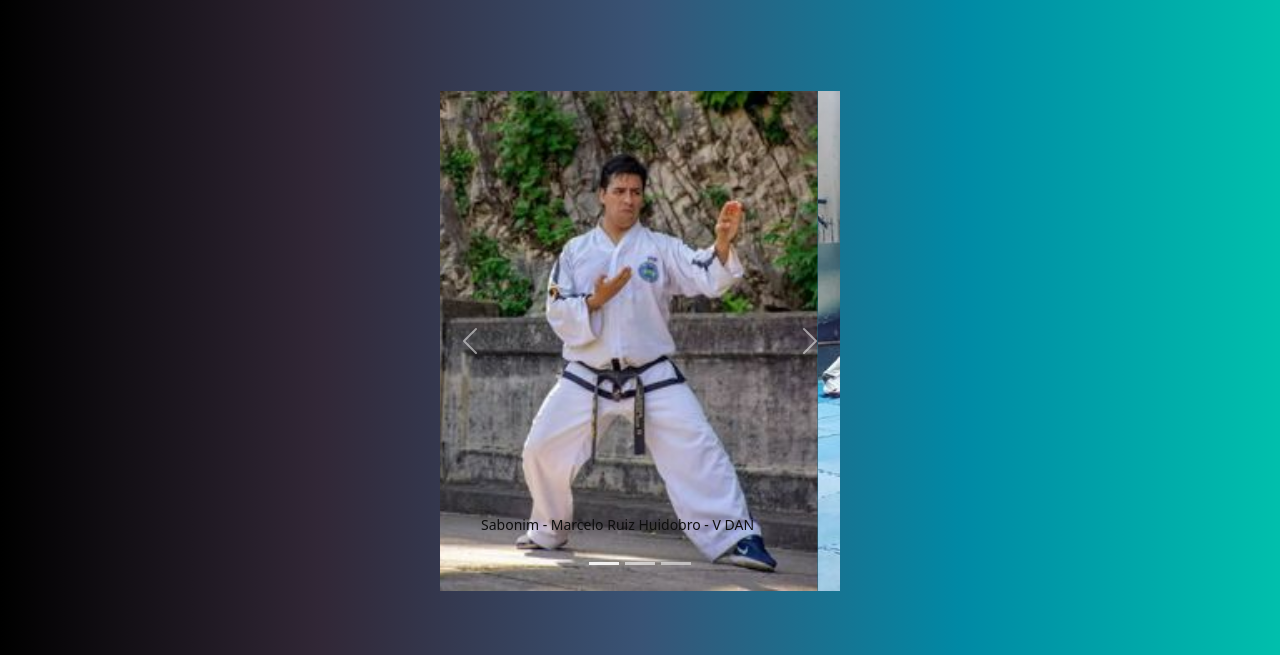
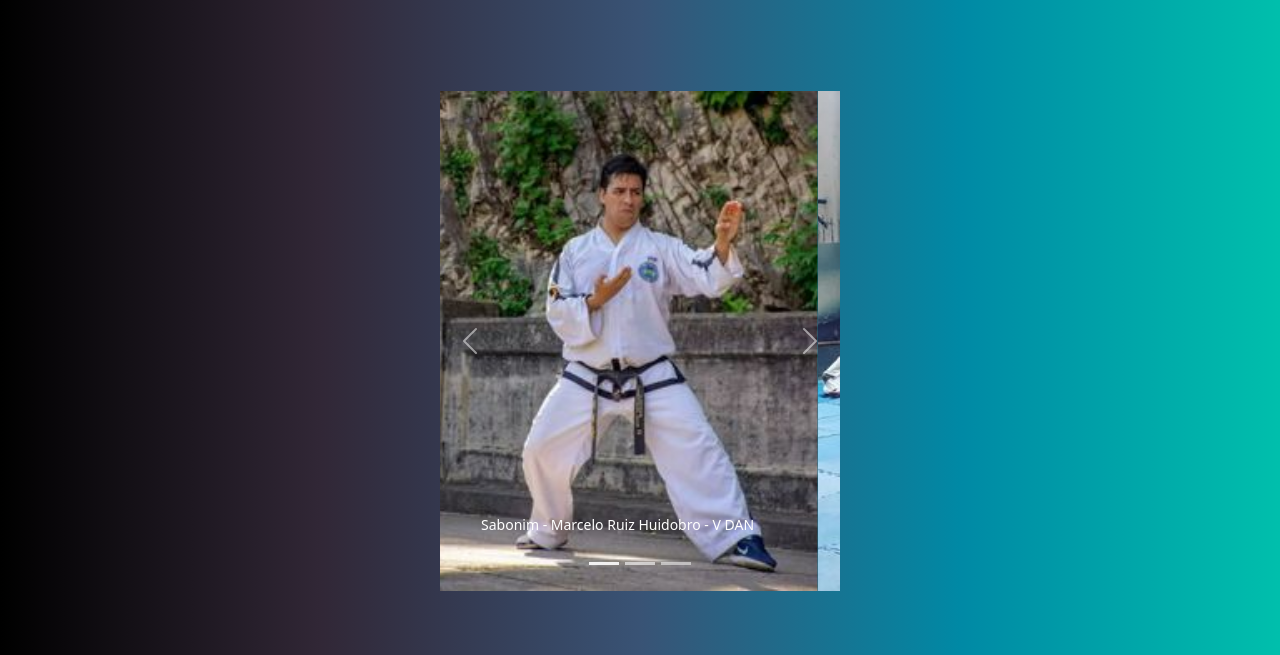
Before and after one commit to LeanGramajo/SASS-SEO---Gramajo-Leandro, a website: page index.html in a window 1280 px wide. Shown: the part 145-800 px from the top of the page. Drawn offline with nearby package versions, Linux system fonts and the light colour scheme.

Commit message:
corrigiendo errores de anidacion

```diff
--- a/scss/estilos.scss
+++ b/scss/estilos.scss
@@ -66,7 +66,7 @@ header{
 .main{
   display: flex;
   justify-content: center;
-      .p{
+      p{
               color:#fff;
               }
 }
@@ -338,7 +338,7 @@ margin: 0 30px;
 }
 
 .historia-div2{
-  @include flex_center;
+@include flex_center;
 align-items: center;
 }
 
```
Also changed, not shown: css/style.css.
